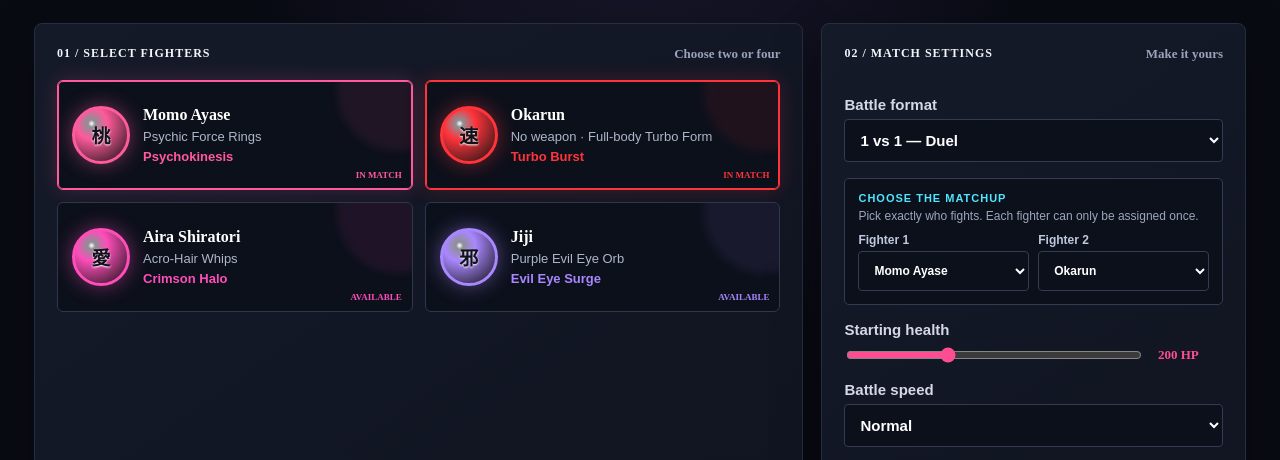
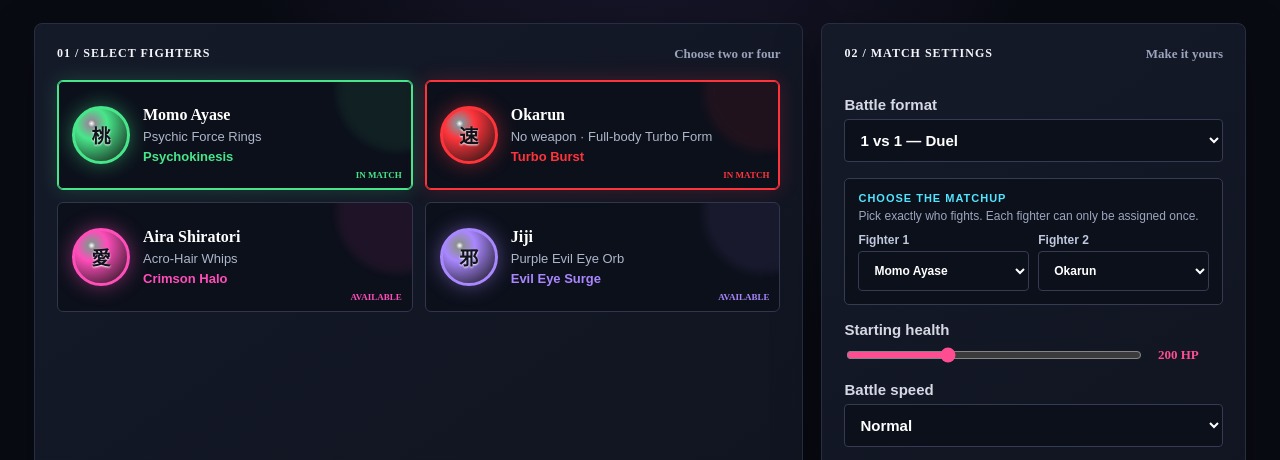
Before and after one commit to chrisoofy/Dandadan-Spirit-Ball-Showdown, a plain HTML site: page index.html in a window 1280 px wide. Shown: the part 325-785 px from the top of the page. Drawn offline with Linux system fonts and the light colour scheme.

Commit message:
Change Momo's psychic weapon to green

```diff
--- a/index.html
+++ b/index.html
@@ -70,7 +70,7 @@ button,select,input{font:inherit}button{cursor:pointer}.app-shell{max-width:1500
 // Fighter data is the single source of truth for names, colors, stats, and signature powers.
 // Match state (position, velocity, health, cooldowns) is created fresh for every battle.
 const FIGHTERS = [
- {id:"momo",name:"Momo Ayase",short:"桃",color:"#ff5a9b",team:0,weapon:"Psychic Force Rings",power:"Psychokinesis",desc:"Controls space and shoves rivals away.",hp:200,damage:13,speed:2.5,reach:1.05,special:"psychic"},
+ {id:"momo",name:"Momo Ayase",short:"桃",color:"#48e68a",team:0,weapon:"Psychic Force Rings",power:"Psychokinesis",desc:"Controls space and shoves rivals away.",hp:200,damage:13,speed:2.5,reach:1.05,special:"psychic"},
  {id:"okarun",name:"Okarun",short:"速",color:"#ff343b",team:1,weapon:"No weapon · Full-body Turbo Form",power:"Turbo Burst",desc:"His entire transformed body is the hitbox; attacks land through full-body contact.",hp:200,damage:12,speed:3.5,reach:0,special:"turbo"},
  {id:"aira",name:"Aira Shiratori",short:"愛",color:"#ff4dba",team:0,weapon:"Acro-Hair Whips",power:"Crimson Halo",desc:"Whips a wide arc around her body.",hp:200,damage:11,speed:2.8,reach:1.3,special:"hair"},
  {id:"jiji",name:"Jiji",short:"邪",color:"#a987ff",team:1,weapon:"Purple Evil Eye Orb",power:"Evil Eye Surge",desc:"A purple cursed-energy orb hovers beside him and erupts in a heavy burst.",hp:200,damage:15,speed:2.2,reach:0.35,special:"evil"}
```
